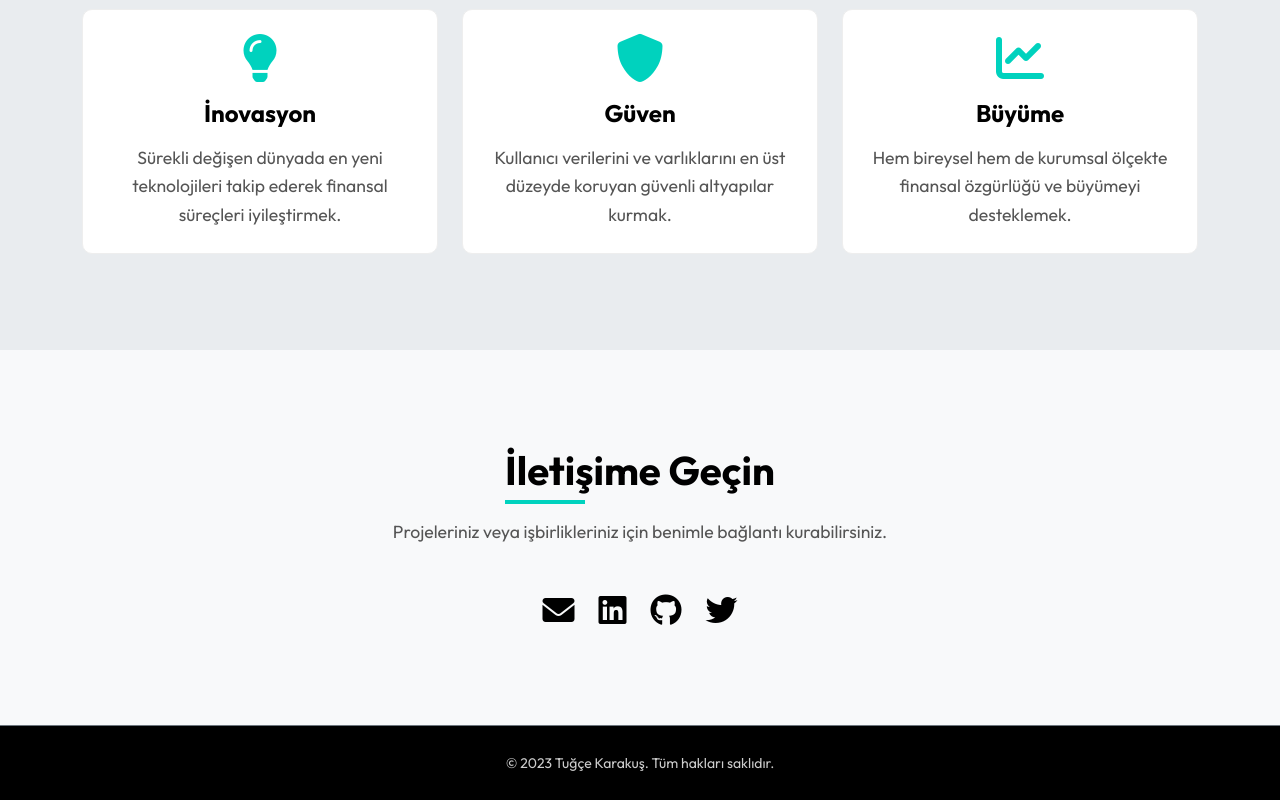
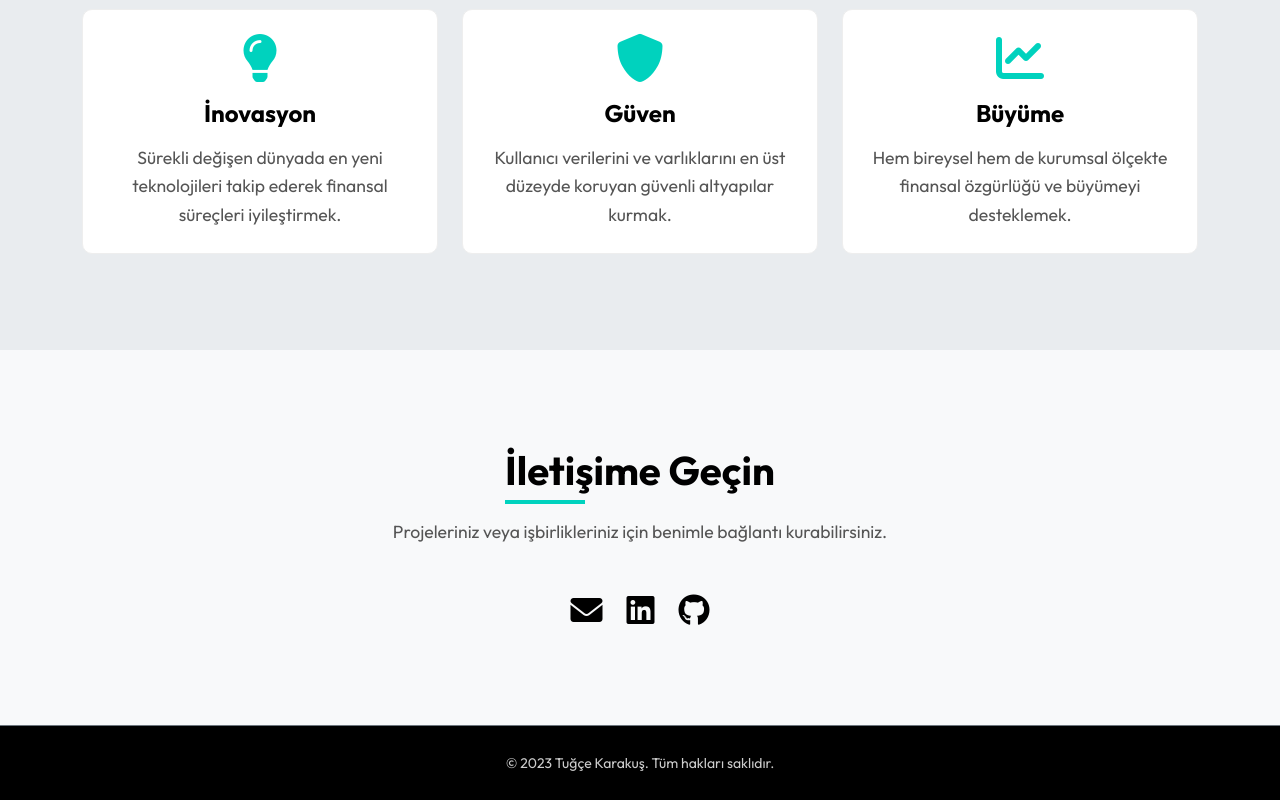
Before and after one commit to tugcekkarakus/tugcekkarakus.github.io, a plain HTML site: page index.html in a window 1280 px wide. Shown: the part 2867-3667 px from the top of the page. Drawn offline with nearby package versions, Linux system fonts and the light colour scheme.

Commit message:
Update social media links: Remove Twitter, update LinkedIn/GitHub

```diff
--- a/index.html
+++ b/index.html
@@ -189,9 +189,10 @@
             <p class="mb-5 text-muted-light">Projeleriniz veya işbirlikleriniz için benimle bağlantı kurabilirsiniz.</p>
             <div class="d-flex justify-content-center gap-4">
                 <a href="mailto:email@example.com" class="social-link"><i class="fas fa-envelope fa-2x"></i></a>
-                <a href="#" class="social-link"><i class="fab fa-linkedin fa-2x"></i></a>
-                <a href="#" class="social-link"><i class="fab fa-github fa-2x"></i></a>
-                <a href="#" class="social-link"><i class="fab fa-twitter fa-2x"></i></a>
+                <a href="https://www.linkedin.com/in/tuğçekarakuş" class="social-link" target="_blank"><i
+                        class="fab fa-linkedin fa-2x"></i></a>
+                <a href="https://github.com/tugcekkarakus" class="social-link" target="_blank"><i
+                        class="fab fa-github fa-2x"></i></a>
             </div>
         </div>
     </section>
```
